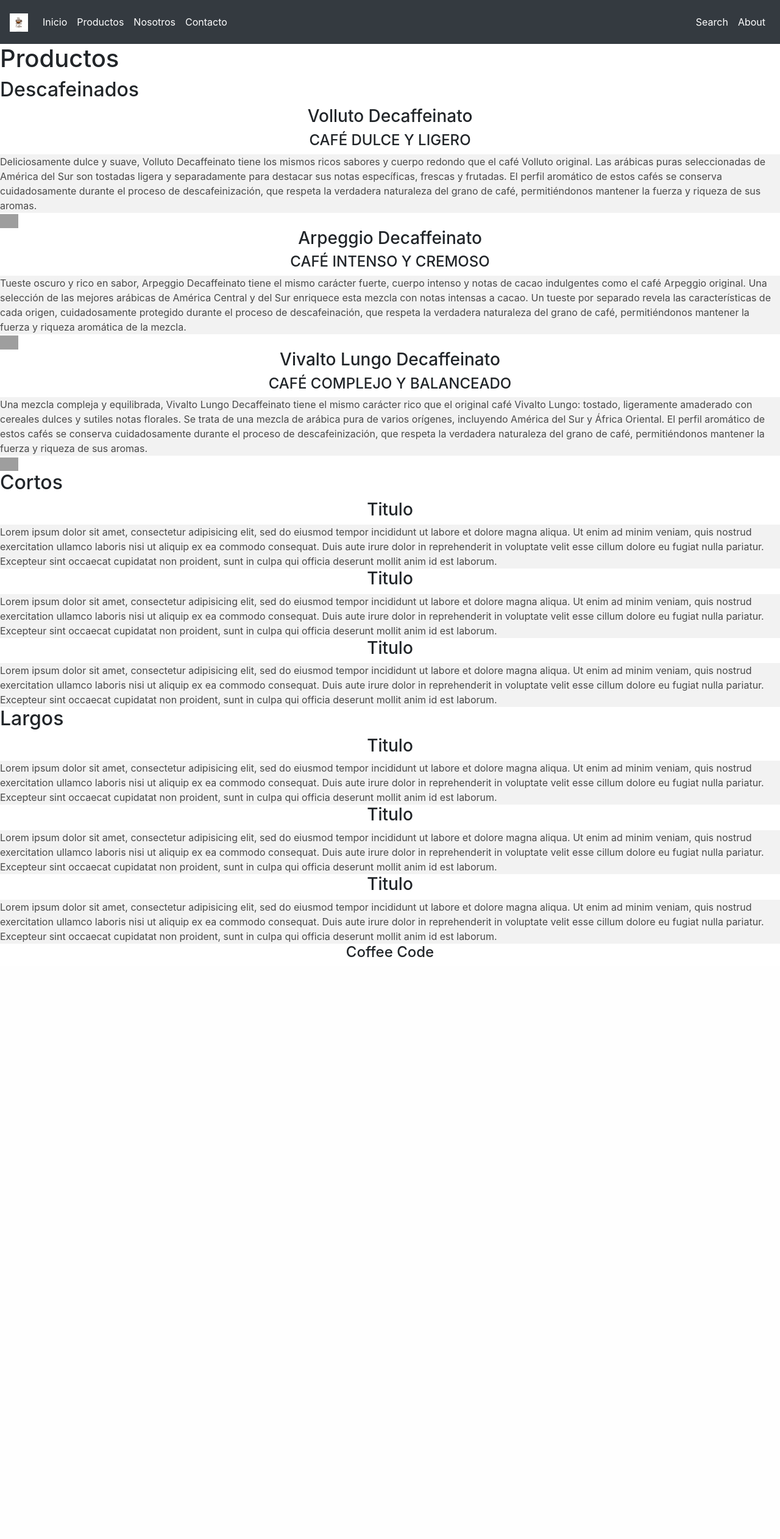
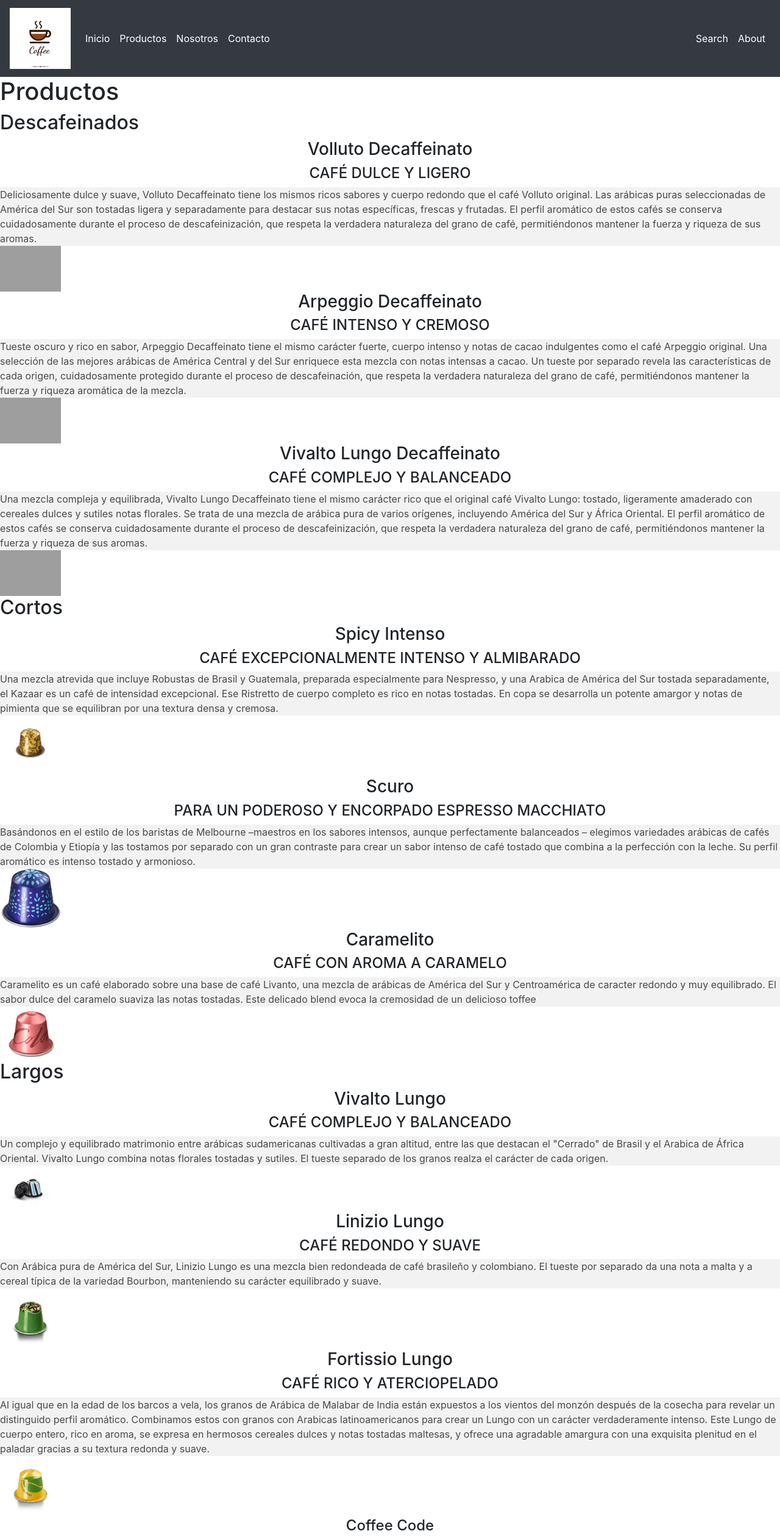
Before and after one commit to NatiNW/ProyectoCafeDH, a PHP site: page /productos.html in a window 1280 px wide. Shown: the whole page at 61% size. Before the commit the page ends 1569 px from the top, so only its background shows below. Run offline with PHP 8.4, Linux system fonts and the light colour scheme; some web fonts are replaced; grey boxes are pictures that could not be loaded.

Commit message:
cambios en productos html, estilos css y algunas img
he tenido problemas con centrar las img.

```diff
--- a/estilos.css
+++ b/estilos.css
@@ -1,8 +1,16 @@
-img {
+img{
   position: relative;
-  width: 30px;
+  width: 100px;
+  max-width: 280px;
+  display: flex;
+  justify-content: center;
+  flex-wrap: wrap;
+  text-align: center;
 }
-
+.article{
+  margin: 15px;
+  text-align: center;
+}
 h3 {
   text-align: center;
 }
@@ -16,10 +24,15 @@
   color: #494949;
   width: auto;
   margin: auto;
+
 }
-
+.content{
+  display: flex;
+  flex-direction: column;
+}
 .navbar-text {
   display: -webkit-inline-box;
+
 }
 
 @media (max-width: 320px) {
--- a/productos.html
+++ b/productos.html
@@ -51,56 +51,67 @@
 
 <h1>Productos</h1>
 
-
-<div class= "descafeinados">
+<div class= "content">
 <h2 id="descaf" >Descafeinados</h2>
   <article class="uno">
     <h3>Volluto Decaffeinato</h3>
     <h4>CAFÉ DULCE Y LIGERO</h4>
     <p>Deliciosamente dulce y suave, Volluto Decaffeinato tiene los mismos ricos sabores y cuerpo redondo que el café Volluto original. Las arábicas puras seleccionadas de América del Sur son tostadas ligera y separadamente para destacar sus notas específicas, frescas y frutadas. El perfil aromático de estos cafés se conserva cuidadosamente durante el proceso de descafeinización, que respeta la verdadera naturaleza del grano de café, permitiéndonos mantener la fuerza y riqueza de sus aromas.</p>
-    <img src="https://www.nespresso.com/ecom/medias/sys_master/public/10386858278942/capsula-de-cafe-volluto-nespresso-2000x2000.png" alt="">
+    <img src="img/dorada.jpg" alt="">
   </article>
   <article class="dos">
     <h3>Arpeggio Decaffeinato</h3>
     <h4>CAFÉ INTENSO Y CREMOSO</h4>
     <p>Tueste oscuro y rico en sabor, Arpeggio Decaffeinato tiene el mismo carácter fuerte, cuerpo intenso y notas de cacao indulgentes como el café Arpeggio original. Una selección de las mejores arábicas de América Central y del Sur enriquece esta mezcla con notas intensas a cacao. Un tueste por separado revela las características de cada origen, cuidadosamente protegido durante el proceso de descafeinación, que respeta la verdadera naturaleza del grano de café, permitiéndonos mantener la fuerza y riqueza aromática de la mezcla.</p>
-    <img src="https://www.nespresso.com/ecom/medias/sys_master/public/10386855919646/capsula-de-cafe-arpeggio-nespresso-2000x2000.png" alt="">
+    <img src="img/violeta.jpg" alt="">
   </article>
   <article class="tres">
     <h3>Vivalto Lungo Decaffeinato</h3>
     <h4>CAFÉ COMPLEJO Y BALANCEADO</h4>
     <p>Una mezcla compleja y equilibrada, Vivalto Lungo Decaffeinato tiene el mismo carácter rico que el original café Vivalto Lungo: tostado, ligeramente amaderado con cereales dulces y sutiles notas florales. Se trata de una mezcla de arábica pura de varios orígenes, incluyendo América del Sur y África Oriental. El perfil aromático de estos cafés se conserva cuidadosamente durante el proceso de descafeinización, que respeta la verdadera naturaleza del grano de café, permitiéndonos mantener la fuerza y riqueza de sus aromas.</p>
-    <img src="https://whichnespresso.com/wp-content/uploads/Vivalto-Lungo.png" alt="">
+    <img src="img/azul.png" alt="">
   </article>
 </div>
-<div  class= "cortos">
+<div  class= "content">
   <h2 id="short">Cortos</h2>
   <article class="cuatro">
-    <h3>Titulo</h3>
-    <p>Lorem ipsum dolor sit amet, consectetur adipisicing elit, sed do eiusmod tempor incididunt ut labore et dolore magna aliqua. Ut enim ad minim veniam, quis nostrud exercitation ullamco laboris nisi ut aliquip ex ea commodo consequat. Duis aute irure dolor in reprehenderit in voluptate velit esse cillum dolore eu fugiat nulla pariatur. Excepteur sint occaecat cupidatat non proident, sunt in culpa qui officia deserunt mollit anim id est laborum.</p>
+    <h3>Spicy Intenso</h3>
+    <h4>CAFÉ EXCEPCIONALMENTE INTENSO Y ALMIBARADO</h4>
+    <p>Una mezcla atrevida que incluye Robustas de Brasil y Guatemala, preparada especialmente para Nespresso, y una Arabica de América del Sur tostada separadamente, el Kazaar es un café de intensidad excepcional. Ese Ristretto de cuerpo completo es rico en notas tostadas. En copa se desarrolla un potente amargor y notas de pimienta que se equilibran por una textura densa y cremosa.</p>
+    <img src="img/corto-1.jpg" alt="">
   </article>
   <article class="cinco">
-    <h3>Titulo</h3>
-    <p>Lorem ipsum dolor sit amet, consectetur adipisicing elit, sed do eiusmod tempor incididunt ut labore et dolore magna aliqua. Ut enim ad minim veniam, quis nostrud exercitation ullamco laboris nisi ut aliquip ex ea commodo consequat. Duis aute irure dolor in reprehenderit in voluptate velit esse cillum dolore eu fugiat nulla pariatur. Excepteur sint occaecat cupidatat non proident, sunt in culpa qui officia deserunt mollit anim id est laborum.</p>
+    <h3>Scuro</h3>
+    <h4>PARA UN PODEROSO Y ENCORPADO ESPRESSO MACCHIATO</h4>
+    <p>Basándonos en el estilo de los baristas de Melbourne –maestros en los sabores intensos, aunque perfectamente balanceados – elegimos variedades arábicas de cafés de Colombia y Etiopía y las tostamos por separado con un gran contraste para crear un sabor intenso de café tostado que combina a la perfección con la leche. Su perfil aromático es intenso tostado y armonioso.</p>
+    <img src="img/corto-2.png" alt="">
   </article>
   <article class="seis">
-    <h3>Titulo</h3>
-    <p>Lorem ipsum dolor sit amet, consectetur adipisicing elit, sed do eiusmod tempor incididunt ut labore et dolore magna aliqua. Ut enim ad minim veniam, quis nostrud exercitation ullamco laboris nisi ut aliquip ex ea commodo consequat. Duis aute irure dolor in reprehenderit in voluptate velit esse cillum dolore eu fugiat nulla pariatur. Excepteur sint occaecat cupidatat non proident, sunt in culpa qui officia deserunt mollit anim id est laborum.</p>
+    <h3>Caramelito</h3>
+    <h4>CAFÉ CON AROMA A CARAMELO</h4>
+    <p>Caramelito es un café elaborado sobre una base de café Livanto, una mezcla de arábicas de América del Sur y Centroamérica de caracter redondo y muy equilibrado. El sabor dulce del caramelo suaviza las notas tostadas. Este delicado blend evoca la cremosidad de un delicioso toffee</p>
+    <img src="img/corto-3.png" alt="">
   </article>
 </div>
-<div class= "largos">
+<div class= "content">
   <h2 id="long">Largos</h2>
   <article class="siete">
-    <h3>Titulo</h3>
-    <p>Lorem ipsum dolor sit amet, consectetur adipisicing elit, sed do eiusmod tempor incididunt ut labore et dolore magna aliqua. Ut enim ad minim veniam, quis nostrud exercitation ullamco laboris nisi ut aliquip ex ea commodo consequat. Duis aute irure dolor in reprehenderit in voluptate velit esse cillum dolore eu fugiat nulla pariatur. Excepteur sint occaecat cupidatat non proident, sunt in culpa qui officia deserunt mollit anim id est laborum.</p>
+    <h3>Vivalto Lungo</h3>
+    <h4>CAFÉ COMPLEJO Y BALANCEADO</h4>
+    <p>Un complejo y equilibrado matrimonio entre arábicas sudamericanas cultivadas a gran altitud, entre las que destacan el "Cerrado" de Brasil y el Arabica de África Oriental. Vivalto Lungo combina notas florales tostadas y sutiles. El tueste separado de los granos realza el carácter de cada origen.</p>
+    <img src="img/largo-1.jpg" alt="">
   </article>
   <article class="ocho">
-    <h3>Titulo</h3>
-    <p>Lorem ipsum dolor sit amet, consectetur adipisicing elit, sed do eiusmod tempor incididunt ut labore et dolore magna aliqua. Ut enim ad minim veniam, quis nostrud exercitation ullamco laboris nisi ut aliquip ex ea commodo consequat. Duis aute irure dolor in reprehenderit in voluptate velit esse cillum dolore eu fugiat nulla pariatur. Excepteur sint occaecat cupidatat non proident, sunt in culpa qui officia deserunt mollit anim id est laborum.</p>
+    <h3>Linizio Lungo</h3>
+    <h4>CAFÉ REDONDO Y SUAVE</h4>
+    <p>Con Arábica pura de América del Sur, Linizio Lungo es una mezcla bien redondeada de café brasileño y colombiano. El tueste por separado da una nota a malta y a cereal típica de la variedad Bourbon, manteniendo su carácter equilibrado y suave.</p>
+    <img src="img/largo-2.jpg" alt="">
   </article>
   <article class="nueve">
-    <h3>Titulo</h3>
-    <p>Lorem ipsum dolor sit amet, consectetur adipisicing elit, sed do eiusmod tempor incididunt ut labore et dolore magna aliqua. Ut enim ad minim veniam, quis nostrud exercitation ullamco laboris nisi ut aliquip ex ea commodo consequat. Duis aute irure dolor in reprehenderit in voluptate velit esse cillum dolore eu fugiat nulla pariatur. Excepteur sint occaecat cupidatat non proident, sunt in culpa qui officia deserunt mollit anim id est laborum.</p>
+    <h3>Fortissio Lungo</h3>
+    <h4>CAFÉ RICO Y ATERCIOPELADO</h4>
+    <p>Al igual que en la edad de los barcos a vela, los granos de Arábica de Malabar de India están expuestos a los vientos del monzón después de la cosecha para revelar un distinguido perfil aromático. Combinamos estos con granos con Arabicas latinoamericanos para crear un Lungo con un carácter verdaderamente intenso. Este Lungo de cuerpo entero, rico en aroma, se expresa en hermosos cereales dulces y notas tostadas maltesas, y ofrece una agradable amargura con una exquisita plenitud en el paladar gracias a su textura redonda y suave.</p>
+    <img src="img/largo-3.jpg" alt="">
   </article>
 </div>
 
```
Also changed, not shown: corto-1.jpg (added), corto-2.png (added), corto-3.png (added), largo-1.jpg (added), largo-2.jpg (added), largo-3.jpg (added).
